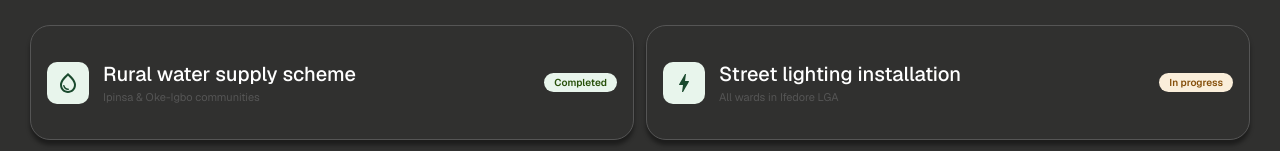
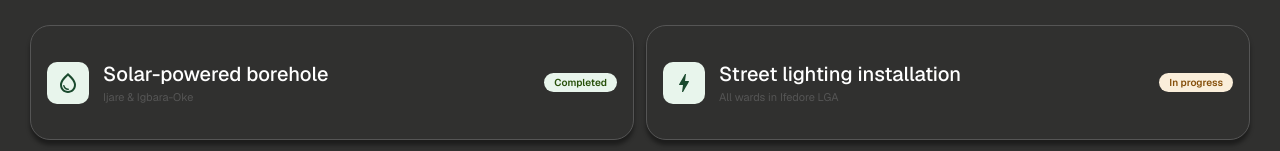
Before and after one commit to Moyo-Okans/ifedore-frontend, a React (Vite) app: page / in a window 1280 px wide. Shown: the part 2265-2416 px from the top of the page. Built offline with nearby package versions, Linux system fonts and the light colour scheme; no server answers.

Commit message:
Projects update on home page

```diff
--- a/src/pages/Home.jsx
+++ b/src/pages/Home.jsx
@@ -40,7 +40,7 @@ const attractions = [
 ];
 
 const projects = [
-  { icon: WaterDropOutlinedIcon, name: "Rural water supply scheme",    loc: "Ipinsa & Oke-Igbo communities", status: "Completed",   statusClass: "status-done" },
+  { icon: WaterDropOutlinedIcon, name: "Solar-powered borehole",    loc: "Ijare & Igbara-Oke ", status: "Completed",   statusClass: "status-done" },
   { icon: BoltOutlinedIcon,      name: "Street lighting installation", loc: "All wards in Ifedore LGA",          status: "In progress", statusClass: "status-prog" },
   { icon: LocalHospitalOutlinedIcon, name: "Health centre renovation", loc: "Ward 4 — Ogbese",               status: "Completed",   statusClass: "status-done" },
   { icon: WaterDropOutlinedIcon, name: "Rural water supply scheme",    loc: "Ipinsa & Oke-Igbo communities", status: "Completed",   statusClass: "status-done" },
```
